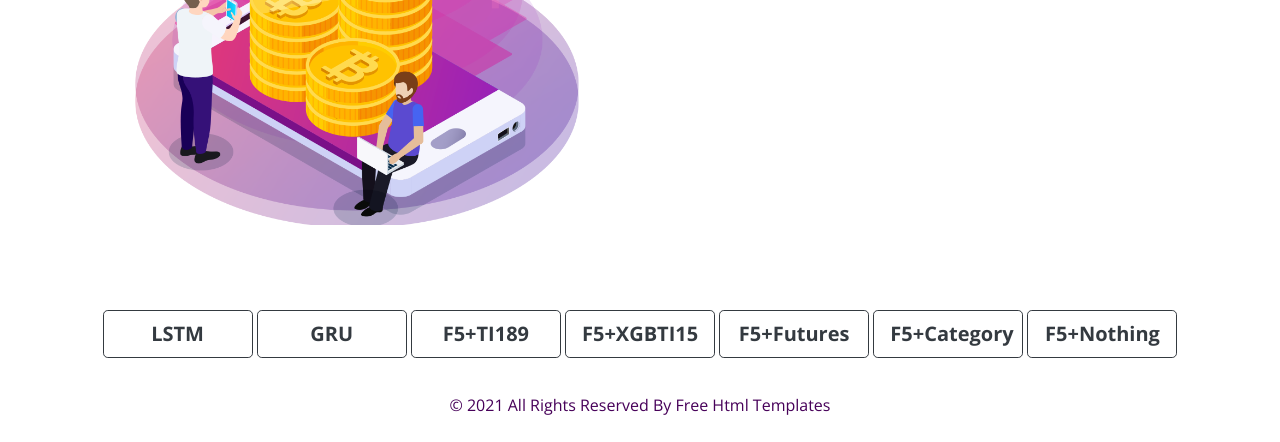
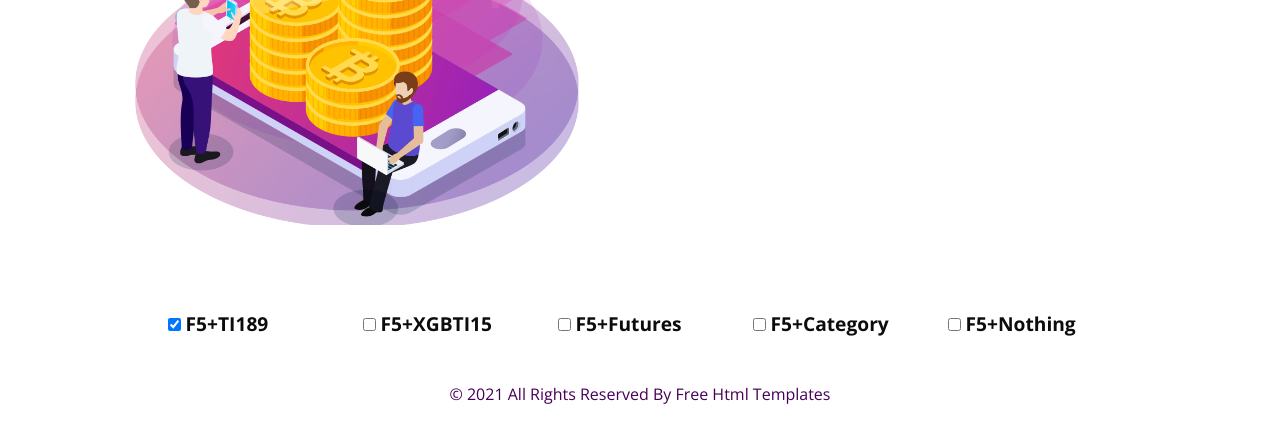
Before and after one commit to TTYTTDK/demopage, a plain HTML site: page result.html in a window 1280 px wide. Shown: the part 489-931 px from the top of the page. Drawn offline with nearby package versions, Linux system fonts and the light colour scheme.

Commit message:
change buttom to checkbox

```diff
--- a/result.html
+++ b/result.html
@@ -120,24 +120,37 @@
   <section class="choose_section">
     <div class="container">
       <div class="row">
-        <div class="d-grid gap-2 d-md-block mx-auto">
-          <button class="btn btn-outline-dark btn-lg button_choose" type="button">LSTM</button>
-          <button class="btn btn-outline-dark btn-lg button_choose" type="button">GRU</button>
-          <button class="btn btn-outline-dark btn-lg button_choose" type="button">F5+TI189</button>
-          <button class="btn btn-outline-dark btn-lg button_choose" type="button">F5+XGBTI15</button>
-          <button class="btn btn-outline-dark btn-lg button_choose" type="button">F5+Futures</button>
-          <button class="btn btn-outline-dark btn-lg button_choose" type="button">F5+Category</button>
-          <button class="btn btn-outline-dark btn-lg button_choose" type="button">F5+Nothing</button>
-        </div>
-        <!-- <div class="btn-group mx-auto" role="group" aria-label="Basic outlined example">
-          <button type="button" class="btn btn-outline-dark btn-lg button_choose" >LSTM</button>
-          <button type="button" class="btn btn-outline-dark btn-lg button_choose" >GRU</button>
-          <button type="button" class="btn btn-outline-dark btn-lg button_choose" >F5+TI189</button>
-          <button type="button" class="btn btn-outline-dark btn-lg button_choose" >F5+XGBTI15</button>
-          <button type="button" class="btn btn-outline-dark btn-lg button_choose" >F5+Futures</button>
-          <button type="button" class="btn btn-outline-dark btn-lg button_choose" >F5+Category</button>
-          <button type="button" class="btn btn-outline-dark btn-lg button_choose" >F5+Nothing</button>
-        </div> -->
+        <div class="col-md-1"></div>
+          <div class="col-md-2" style="font-size: larger; font-weight: bold;">
+            <input type="checkbox" name="myF5+TI189" checked>
+            <label for="F5+TI189">F5+TI189</label>
+          </div>
+          <div class="col-md-2" style="font-size: larger; font-weight: bold;">
+            <input type="checkbox" name="F5+XGBTI15">
+            <label for="F5+XGBTI15">F5+XGBTI15</label>
+          </div>
+          <div class="col-md-2" style="font-size: larger; font-weight: bold;">
+            <input type="checkbox" name="F5+Futures">
+            <label for="F5+Futures">F5+Futures</label>
+          </div>
+          <div class="col-md-2" style="font-size: larger; font-weight: bold;">
+            <input type="checkbox" name="F5+Category">
+            <label for="F5+Category">F5+Category</label>
+          </div>
+          <div class="col-md-2" style="font-size: larger; font-weight: bold;">
+            <input type="checkbox" name="F5+Nothing">
+            <label for="F5+Nothing">F5+Nothing</label>
+          </div>
+          <div class="col-md-1"></div>
+          <!-- <div class="d-grid gap-2 d-md-block mx-auto">
+            <button class="btn btn-outline-dark button_choose" type="button">LSTM</button>
+            <button class="btn btn-outline-dark button_choose" type="button">GRU</button>
+            <button class="btn btn-outline-dark button_choose" type="button">F5+TI189</button>
+            <button class="btn btn-outline-dark button_choose" type="button">F5+XGBTI15</button>
+            <button class="btn btn-outline-dark button_choose" type="button">F5+Futures</button>
+            <button class="btn btn-outline-dark button_choose" type="button">F5+Category</button>
+            <button class="btn btn-outline-dark button_choose" type="button">F5+Nothing</button>
+          </div> -->
       </div>
     </div>
   </section>
```
Also changed, not shown: index.html (+29 -16 lines).
